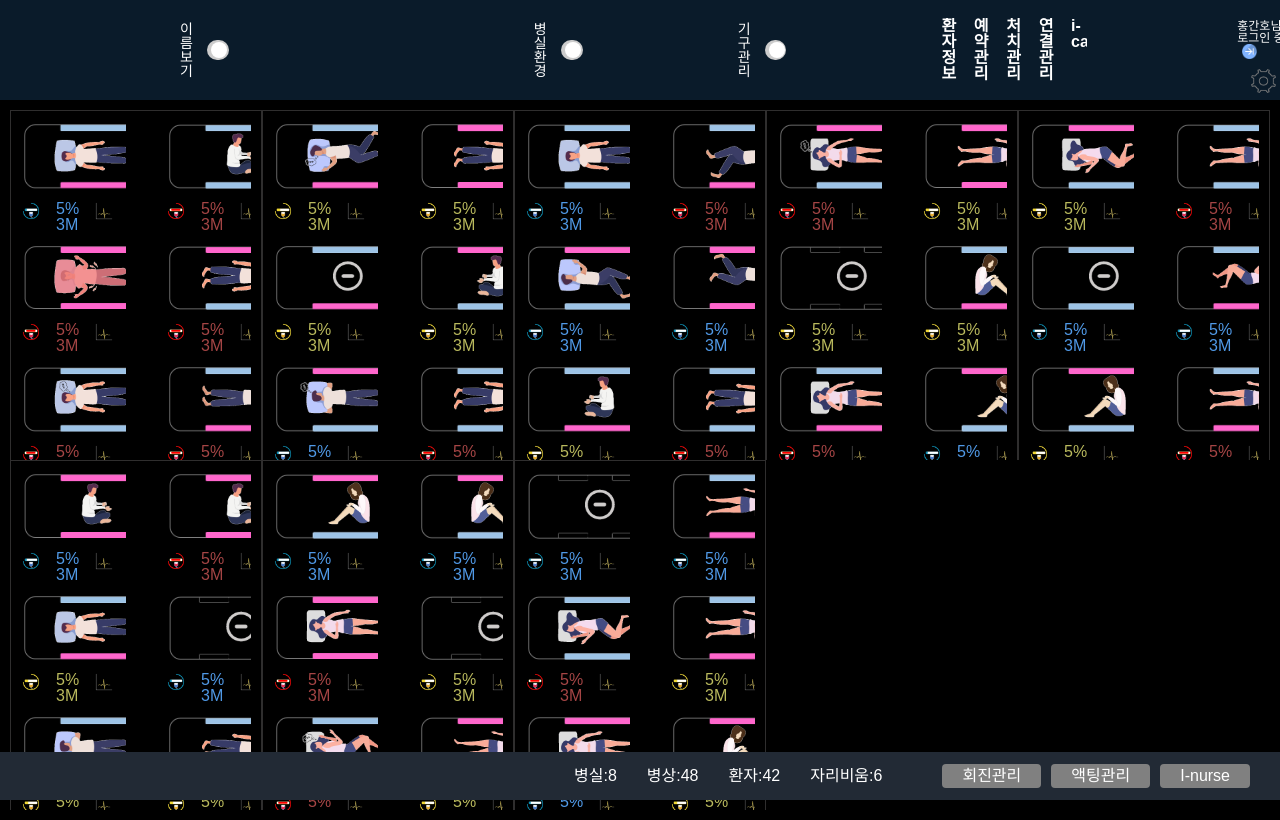
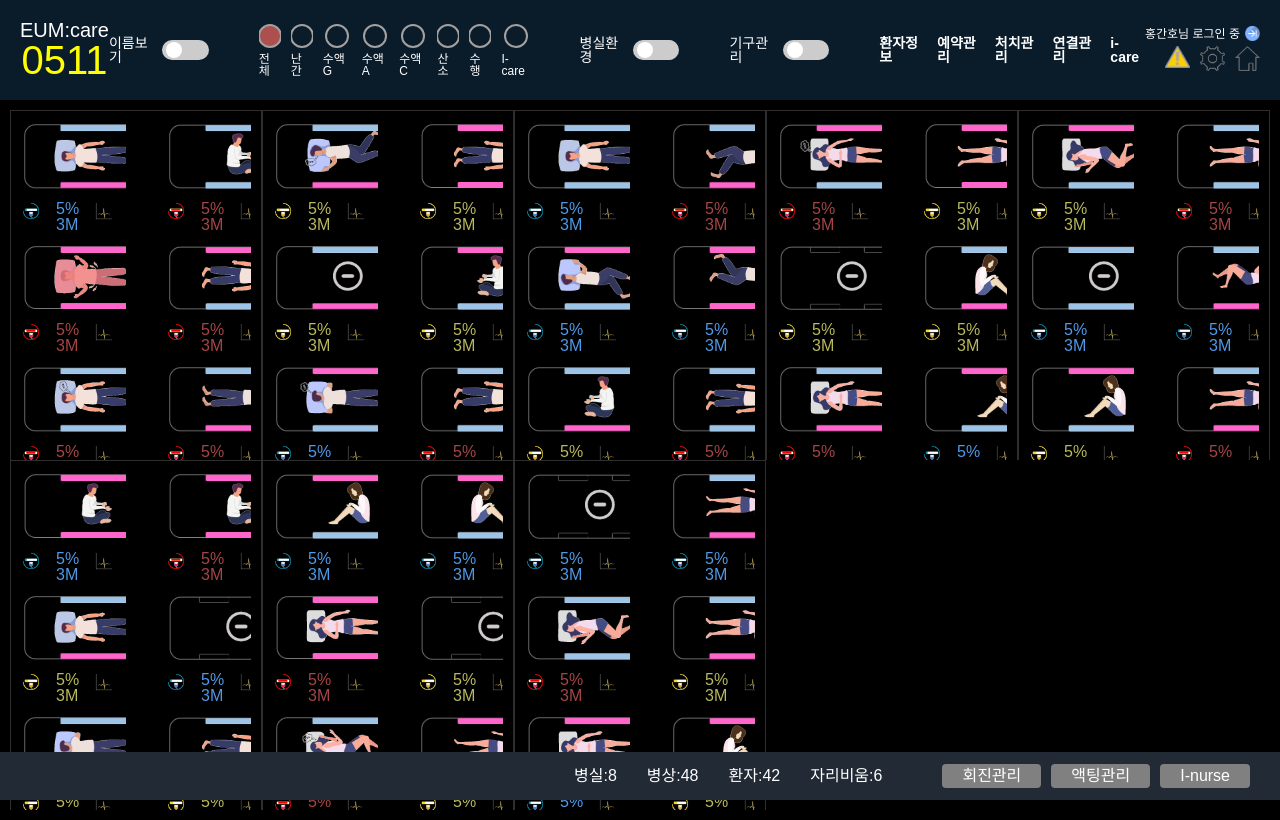
Before and after one commit to ckdgus222/health_care, a React (Vite) app: page / in a window 1280 px wide. Built offline with nearby package versions, Linux system fonts and the light colour scheme; a web font is replaced by a local one.

Commit message:
Fix: Header 레이아웃 오류 해결

```diff
--- a/src/components/Header/Fieldset.module.css
+++ b/src/components/Header/Fieldset.module.css
@@ -17,16 +17,15 @@
    padding: 0.2rem 1.2rem;
    color: #fff;
 } */
-.fieldsetBox{
+.fieldsetBox {
     display: flex;
-   flex: 4;
+    align-items: center;
 }
 
-.fieldSet{
+.fieldSet {
     display: flex;
     align-items: center;
-   position: relative;
-
+    gap: 10px;
 }
 
 /* 기본 라디오 버튼 숨기기 */
@@ -64,19 +63,17 @@
    background: white;
  } */
 
- /* 라벨 스타일 */
+/* 라벨과 라디오 버튼의 스타일을 조정하여 공간을 효율적으로 사용 */
 .labelStyle {
-     width: 30px;
     display: flex;
     align-items: center;
     cursor: pointer;
-   position: relative;
     flex-direction: column;
-   gap: 10px;
-   /*margin-right: 8px;*/
+    gap: 5px;
 }
 
 .labelStyle p {
     margin: 0;
     font-size: 12px;
+    color: #fff;
 }
--- a/src/components/Header/Header.jsx
+++ b/src/components/Header/Header.jsx
@@ -1,12 +1,7 @@
-import styles from "./Header.module.css"
+import styles from "./Header.module.css";
 
-const Header = ({children}) =>{
-  return(
-    <div className={styles.navHead}>
-      {children}
-    </div>
-  )
-}
+const Header = ({ children }) => {
+  return <header className={styles.header}>{children}</header>;
+};
 
-
-export default Header
+export default Header;
--- a/src/components/Header/Header.module.css
+++ b/src/components/Header/Header.module.css
@@ -1,11 +1,10 @@
-.navHead{
-   height: 100%;
+.header {
    display: flex;
-   gap: 150px;
-   top: 0;
-   left: 0;
-   right: 0;
+   align-items: center;
+   justify-content: space-between;
+   background-color: #0a1b2a;
    width: 100%;
-   padding-left: 10px;
-   padding-right: 10px;
+   height: 100px;
+   padding: 0 20px 0 20px; /* 상하 패딩 0, 좌우 패딩 20px */
+   box-sizing: border-box; /* 패딩과 보더를 요소의 총 크기에 포함 */
 }
--- a/src/components/Header/HeaderContainer.jsx
+++ b/src/components/Header/HeaderContainer.jsx
@@ -3,7 +3,6 @@ import Eums from "./Eums";
 import Fieldset from "./Fieldset";
 import ViewName from "./ViewName";
 import Menus from "./Menus";
-import Button from "../Button";
 import Setting from "./Setting";
 import styles from "./HeaderContainer.module.css";
 
@@ -18,25 +17,21 @@ const HeaderContainer = ({
   equipment,
 }) => {
   return (
-    <div className={styles.main}>
-      <Header>
+    <Header>
+      <div className={styles.leftSection}>
         <Eums />
+      </div>
+      <div className={styles.centerSection}>
         <ViewName text="이름보기" onClick={() => setSelects((prev) => !prev)} />
         <Fieldset />
-        <ViewName
-          text="병실환경"
-          onClick={setRoomAir}
-          checked={roomAir} // Bind roomAir state
-        />
-        <ViewName
-          text="기구관리"
-          onClick={setEquipment}
-          checked={equipment} // Bind equipment state
-        />
+        <ViewName text="병실환경" onClick={setRoomAir} checked={roomAir} />
+        <ViewName text="기구관리" onClick={setEquipment} checked={equipment} />
         <Menus menuTab={menuTab} setMenuTab={setMenuTab} setTab={setTab} />
+      </div>
+      <div className={styles.rightSection}>
         <Setting />
-      </Header>
-    </div>
+      </div>
+    </Header>
   );
 };
 
--- a/src/components/Header/HeaderContainer.module.css
+++ b/src/components/Header/HeaderContainer.module.css
@@ -1,10 +1,21 @@
-.main {
-   background-color: #0A1B2A;
-   width: 100%;
-   height: 100px;
+.leftSection {
    display: flex;
    align-items: center;
-   justify-content: space-between; /* 요소들이 양 끝에서 균등하게 분배 */
-   padding: 0 20px; /* 좌우 여백을 고정 */
-   gap: 5px; /* 각 요소 사이의 간격을 최소화 */
+   flex: 0 0 auto;
 }
+
+.centerSection {
+   display: flex;
+   align-items: center;
+   flex: 1;
+   justify-content: center;
+   flex-wrap: nowrap;
+   gap: 50px;
+   overflow: hidden;
+}
+
+.rightSection {
+   display: flex;
+   align-items: center;
+   flex: 0 0 auto;
+}
--- a/src/components/Header/Menus.module.css
+++ b/src/components/Header/Menus.module.css
@@ -1,20 +1,20 @@
-.menuBox{
+.menuBox {
    display: flex;
    align-items: center;
 }
 
-
-
-.menuList{
+.menuList {
    display: flex;
    gap: 10px;
    color: #fff;
    cursor: pointer;
 }
-.list{
-   font-size: 16px;
+
+.list {
+   font-size: 14px;
    font-weight: bold;
 }
-.list:hover{
+
+.list:hover {
    color: yellow;
 }
--- a/src/components/Header/Setting.module.css
+++ b/src/components/Header/Setting.module.css
@@ -1,34 +1,28 @@
-
-.mainContainer{
+.mainContainer {
    color: #fff;
    display: flex;
    flex-direction: column;
-   gap: 10px;
-   align-items: center;
-   padding-top: 20px;
+   align-items: flex-end;
+   gap: 5px;
 }
-.userLogin{
+
+.userLogin {
    font-size: 12px;
 }
-.iconLogout{
+
+.iconLogout {
    width: 15px;
-   text-align: center;
-   margin-right: 0px;
    margin-left: 5px;
-   margin-top: 0px;
    vertical-align: text-bottom;
-}
-.nav{
-   display: flex;
-   gap: 1rem;
+   cursor: pointer;
 }
 
-.nav > span > img{
-   width: 25px
+.nav {
+   display: flex;
+   gap: 10px;
 }
-.nav span:nth-child(2){
+
+.nav > span > img {
+   width: 25px;
    cursor: pointer;
 }
-.nav span:nth-child(3){
-   cursor: pointer;
-}
--- a/src/components/Header/ViewName.module.css
+++ b/src/components/Header/ViewName.module.css
@@ -2,10 +2,7 @@
    display: flex;
    align-items: center;
    justify-content: center;
-   flex: 0 1 auto; /* 여유 공간을 채우지 않도록 설정 */
-   margin-right: 5px; /* 요소 간 여백을 줄이기 위한 margin */
 }
-
 
 .viewText {
    font-size: 14px;
--- a/src/pages/RoomMain.jsx
+++ b/src/pages/RoomMain.jsx
@@ -48,6 +48,8 @@ const RoomMain = () => {
         isTab={isTab}
         setTab={setTab}
       />
+      {/*<EquipmentContainer*/}
+      {/*  equipment={equipment}*/}
       <Bottom />
     </div>
   );
```
Lines whose indentation alone changed are shown as unchanged.
